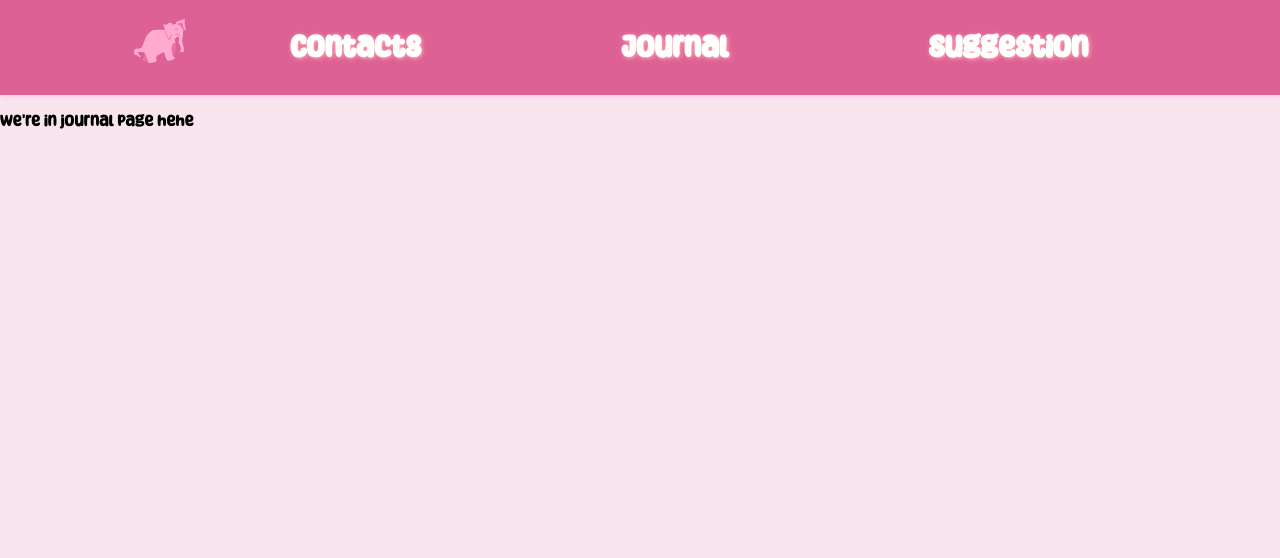
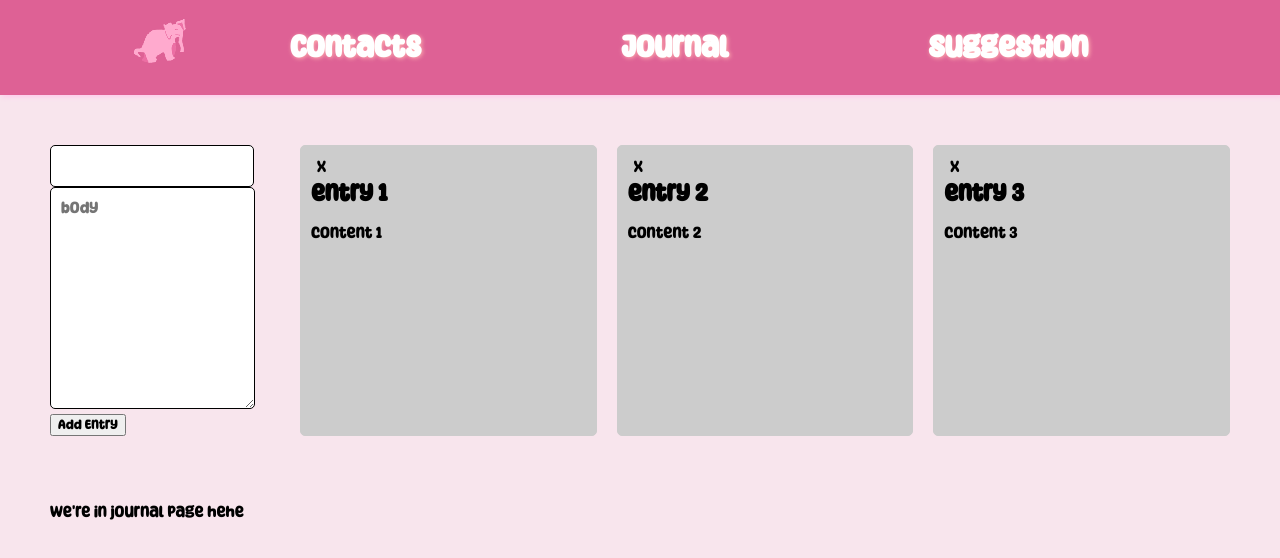
Before and after one commit to chiikugo/every-so-often, a React (Create React App) app in the folder frontend/: page /journal in a window 1280 px wide. Shown: the top 558 px of the page. Built offline with nearby package versions, Linux system fonts and the light colour scheme.

Commit message:
adding journal entries to journal page

```diff
--- a/frontend/src/App.js
+++ b/frontend/src/App.js
@@ -13,7 +13,7 @@ function App() {
       <div className="App">
         <Routes>
           {/* Default route for login page */}
-          <Route index element={<Login />} />
+          <Route index element={<Landing />} />
           <Route path="/login" element={<Login />} />
           <Route path="/home" element={<Landing />} />
           <Route path="/contacts" element={<ContactPage/>}/>
--- a/frontend/src/Components/LandingPage/JournalPage.css
+++ b/frontend/src/Components/LandingPage/JournalPage.css
@@ -5,6 +5,7 @@
 }
 * {
 font-family: "motley-forces";
+
 }
 
 
@@ -93,3 +94,81 @@ font-family: "motley-forces";
     background-color: rgb(255, 190, 220);
     transform: translateY(-5px);
 }
+
+@media (min-width: 600px) {
+    .journalBody {
+        justify-content: center;
+        display: grid;
+        margin: 50px;
+        grid-template-columns: 200px 1fr;
+        gap: 50px;
+    }
+}
+
+.journalGrid {
+     display: grid;
+     grid-template-columns: repeat(
+        auto-fill,
+        minmax(250px, 1fr)
+     );
+     grid-auto-rows: minmax(250px, auto);
+     gap: 20px;
+
+}
+
+.journalItem {
+    display: flex;
+    flex-direction: column;
+    border: 1px solid #ccc;
+    padding: 10px;
+    border-radius: 5px;
+    background-color: #ccc;
+    box-shadow: 0px 0px 0px black;
+    cursor: pointer;
+
+
+}
+
+
+
+.journalHeader button {
+    font-size: 16px;
+    background: transparent;
+    border: none;
+    cursor: pointer;
+    max-width: fit-content;
+
+}
+
+ h2 {
+    margin: 0;
+ }
+
+.noteForm {
+
+    display: flex;
+    flex-direction: column;
+    gap: 20px;
+}
+
+textarea, input {
+    border-radius: 5px;
+    border: 1px solid black;
+    padding: 10px;
+    font-size: 16px;
+}
+
+.noteForm button{
+    border-radius: 5px;
+    background-color: #de6195;
+    border: none;
+    padding: 10px;
+    font-size: 16px;
+    color: rgb(212, 128, 128);
+
+}
+
+.noteForm button:hover {
+    background-color: #de6195;
+    cursor: pointer;
+}
--- a/frontend/src/Components/LandingPage/JournalPage.jsx
+++ b/frontend/src/Components/LandingPage/JournalPage.jsx
@@ -1,17 +1,44 @@
 // Landing.jsx
-import React from 'react';
+import React, { useState, FC } from 'react';
 import './JournalPage.css';
 import { useNavigate } from 'react-router-dom';
 import elephants from '../Assets/Untitled_Artwork16.PNG';
 
 
 const JournalPage = () => {
+    const [notes, setNotes] = useState([
+        {
+            id: 1,
+            title: "entry 1",
+            content: "content 1"
+        },
+        {
+            id: 2,
+            title: "entry 2",
+            content: "content 2"
+        },
+        {
+            id: 3,
+            title: "entry 3",
+            content: "content 3"
+        }
+    ]);
+
+    const [title, setTitle] = useState("");
+    const [content, setContent] = useState("");
+
+    const handleSubmit = (event) => {
+       event.preventDefault();
+       console.log("title: ", title)
+       console.log("content: ", content)
+      };
+
 
     const navigate = useNavigate();
 
 
     const homeReload = () => {
-        navigate('../');
+        navigate('../home');
     };
 
 
@@ -46,7 +73,47 @@ const JournalPage = () => {
                             </li>
                         </ul>
                     </nav>
-                <div className="Placeholder">
+                <div className="journalBody">
+                    <form className = "NoteForm"
+                        onSubmit={(e) => handleSubmit(e)}
+                    >
+                        <input
+                        value={title}
+                        onChange={(e) =>
+                        setTitle(e.target.value)}
+                        placeholder= "subject" required>
+                        </input>
+                        <textarea
+                        value={content}
+                        onChange={(e) =>
+                        setContent(e.target.value)}
+                        placeholder="body"
+                        rows={10}
+                        required>
+
+                        </textarea>
+                        <button className="publish">
+                            Add Entry
+
+                        </button>
+                    </form>
+                    <div className='journalGrid'>
+                        {notes.map((note)=> (
+                            <div className='journalItem'>
+                            <div className='journalHeader'>
+                                <button>x
+
+                                </button>
+                                <h2>{note.title}</h2>
+                                <p>{note.content}</p>
+
+                            </div>
+
+                        </div>
+                        ))}
+
+
+                    </div>
                     <p>
                         we're in journal page hehe
                     </p>
```
Also changed, not shown: 1 other file (tests, documents, lock files or other folders).
